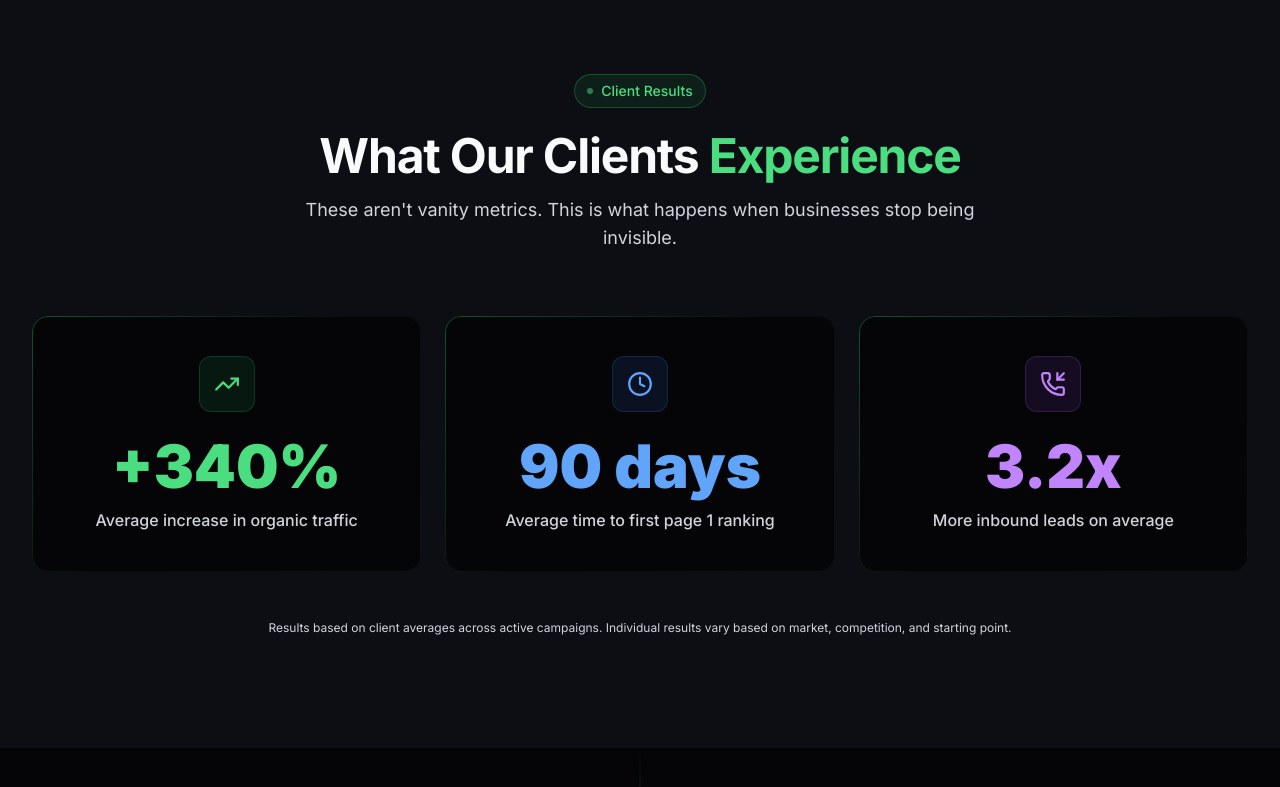
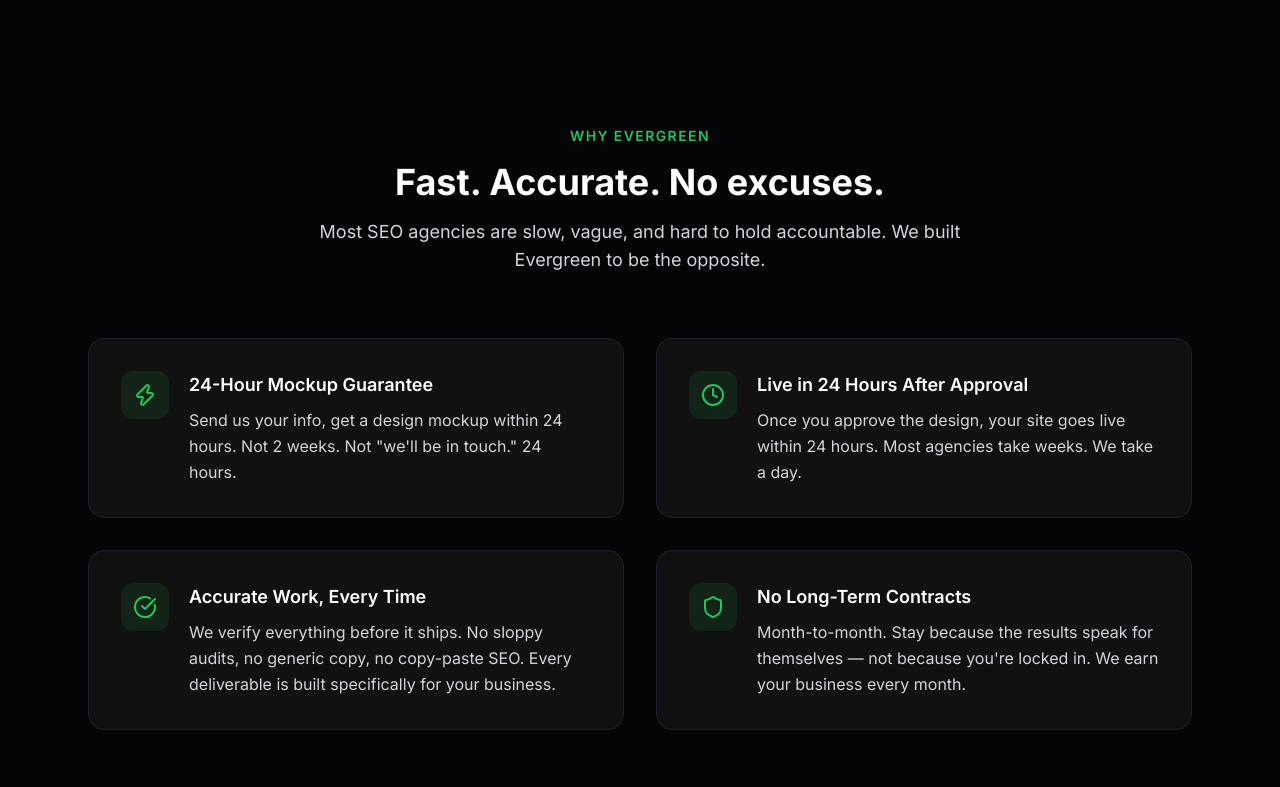
Before and after one commit to EREGMaxx/evergreenseo-agency, a Next.js app: page / in a window 1280 px wide. Shown: the part 4040-4827 px from the top of the page. Built offline with nearby package versions, Linux system fonts and the light colour scheme.

Commit message:
Add WhyUs section (24hr mockup/launch guarantee), update Full Stack features, update onboarding docs

```diff
--- a/app/page.tsx
+++ b/app/page.tsx
@@ -5,6 +5,7 @@
 import HowItWorks from "@/components/HowItWorks";
 import Services from "@/components/Services";
 import Results from "@/components/Results";
+import WhyUs from "@/components/WhyUs";
 import Blog from "@/components/Blog";
 import FAQ from "@/components/FAQ";
 import ContactForm from "@/components/ContactForm";
@@ -19,6 +20,7 @@
       <Problem />
       <HowItWorks />
       <Services />
+      <WhyUs />
       <Results />
       <Blog />
       <FAQ />
--- a/components/Services.tsx
+++ b/components/Services.tsx
@@ -54,6 +54,8 @@
       "20 premium links/month",
       "Weekly long-form content",
       "Custom website design + build",
+      "Mockup delivered within 24 hours",
+      "Site live within 24 hours of approval",
       "Hosting + security included",
       "Unlimited site updates & changes",
       "Priority email support (4-hour response)",
--- /dev/null
+++ b/components/WhyUs.tsx
@@ -0,0 +1,81 @@
+"use client";
+
+import { motion } from "framer-motion";
+import { Zap, CheckCircle, Clock, Shield } from "lucide-react";
+
+const differentiators = [
+  {
+    icon: Zap,
+    title: "24-Hour Mockup Guarantee",
+    description:
+      "Send us your info, get a design mockup within 24 hours. Not 2 weeks. Not \"we'll be in touch.\" 24 hours.",
+  },
+  {
+    icon: Clock,
+    title: "Live in 24 Hours After Approval",
+    description:
+      "Once you approve the design, your site goes live within 24 hours. Most agencies take weeks. We take a day.",
+  },
+  {
+    icon: CheckCircle,
+    title: "Accurate Work, Every Time",
+    description:
+      "We verify everything before it ships. No sloppy audits, no generic copy, no copy-paste SEO. Every deliverable is built specifically for your business.",
+  },
+  {
+    icon: Shield,
+    title: "No Long-Term Contracts",
+    description:
+      "Month-to-month. Stay because the results speak for themselves — not because you're locked in. We earn your business every month.",
+  },
+];
+
+export default function WhyUs() {
+  return (
+    <section className="py-24 relative overflow-hidden">
+      <div className="absolute inset-0 grid-bg opacity-10" />
+      <div className="relative z-10 max-w-6xl mx-auto px-6">
+        <motion.div
+          initial={{ opacity: 0, y: 20 }}
+          whileInView={{ opacity: 1, y: 0 }}
+          viewport={{ once: true }}
+          transition={{ duration: 0.6 }}
+          className="text-center mb-16"
+        >
+          <p className="text-[#22c55e] text-sm font-semibold tracking-widest uppercase mb-4">
+            Why Evergreen
+          </p>
+          <h2 className="text-3xl md:text-4xl font-bold text-white mb-4">
+            Fast. Accurate. No excuses.
+          </h2>
+          <p className="text-[#d1d5db] text-lg max-w-2xl mx-auto">
+            Most SEO agencies are slow, vague, and hard to hold accountable. We built Evergreen to be the opposite.
+          </p>
+        </motion.div>
+
+        <div className="grid grid-cols-1 md:grid-cols-2 gap-8">
+          {differentiators.map((item, index) => (
+            <motion.div
+              key={item.title}
+              initial={{ opacity: 0, y: 20 }}
+              whileInView={{ opacity: 1, y: 0 }}
+              viewport={{ once: true }}
+              transition={{ duration: 0.5, delay: index * 0.1 }}
+              className="bg-[#111111] border border-[#1e1e2e] rounded-2xl p-8 flex gap-5"
+            >
+              <div className="flex-shrink-0">
+                <div className="w-12 h-12 rounded-xl bg-[#22c55e]/10 flex items-center justify-center">
+                  <item.icon className="w-6 h-6 text-[#22c55e]" />
+                </div>
+              </div>
+              <div>
+                <h3 className="text-white font-semibold text-lg mb-2">{item.title}</h3>
+                <p className="text-[#d1d5db] leading-relaxed">{item.description}</p>
+              </div>
+            </motion.div>
+          ))}
+        </div>
+      </div>
+    </section>
+  );
+}
```
